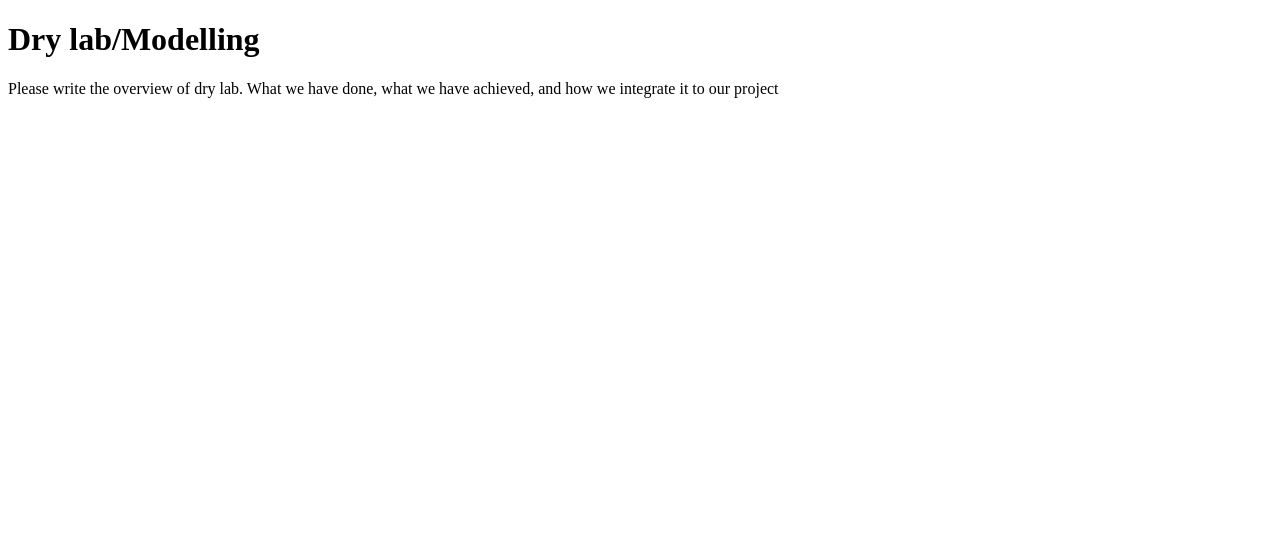
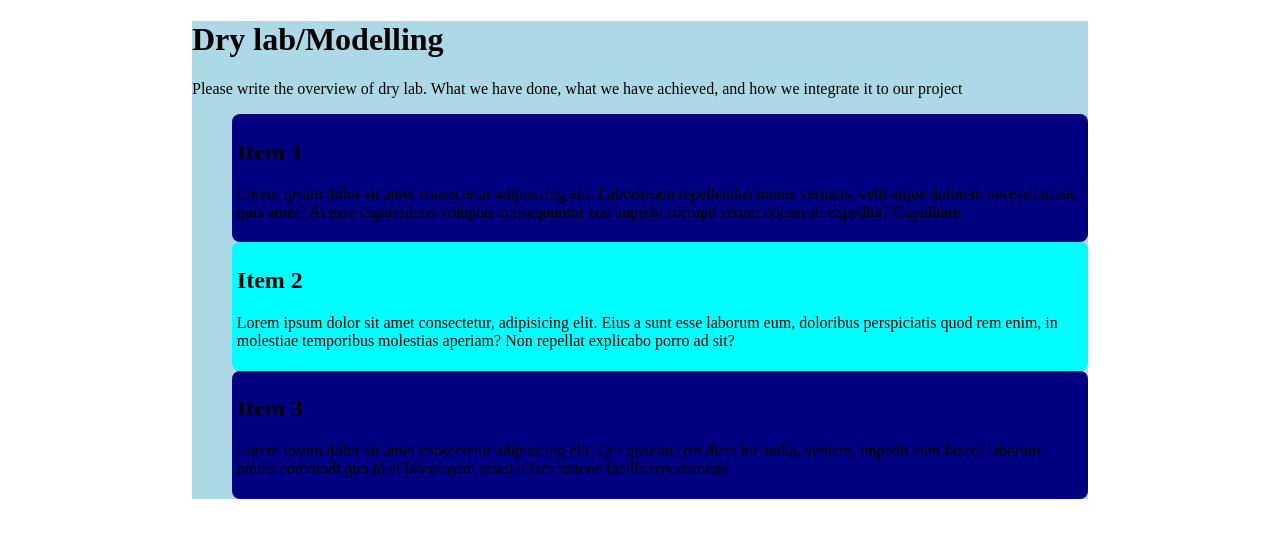
Before and after one commit to ConflictedYoghurt/iGEM, a plain HTML site: page Template2/index.html in a window 1280 px wide. Drawn offline with Linux system fonts and the light colour scheme.

Commit message:
Added basic elements and CSS

```diff
--- /dev/null
+++ b/Template2/css/styles.css
@@ -0,0 +1,29 @@
+body {
+    margin: 0;
+}
+
+.container {
+    width: 100%;
+    background-color: white;
+}
+
+.content {
+    width: 70%;
+    margin: 0 auto;
+    background-color: lightblue;
+}
+.topic_list {
+    list-style-type: none;
+}
+.items {
+    margin: 0;
+    padding: 0.3rem;
+    border-radius: 0.5rem;
+}
+.items:nth-child(odd) {
+    background-color: navy;
+}
+
+.items:nth-child(even) {
+    background-color: aqua;
+}
--- a/Template2/index.html
+++ b/Template2/index.html
@@ -4,6 +4,7 @@
 	<meta charset="utf-8">
 	<meta name="viewport" content="width=device-width, initial-scale=1">
 	<title>Template 2</title>
+    <link rel="stylesheet" type="text/css" href="css/styles.css">
 </head>
 <body>
 
@@ -15,14 +16,25 @@
                 What we have done, what we have achieved,
                 and how we integrate it to our project</p>
         </div>
+        <ul class="topic_list">
+            <li class="items">
+                <h2>Item 1</h2>
+                <p>Lorem ipsum dolor sit amet consectetur adipisicing elit. Laboriosam repellendus minus veritatis, velit atque dolorem necessitatibus quis amet? At esse dignissimos voluptas consequuntur eos impedit corrupti rerum obcaecati expedita? Cupiditate.</p>
+            </li>
 
-        <div class="items">
-            <h1></h1>
-        </div>
+            <li class="items">
+                <h2>Item 2</h2>
+                <p>Lorem ipsum dolor sit amet consectetur, adipisicing elit. Eius a sunt esse laborum eum, doloribus perspiciatis quod rem enim, in molestiae temporibus molestias aperiam? Non repellat explicabo porro ad sit?</p>
+            </li>
 
-        <div class="items">
-            <h1></h1>
-        </div>
+            <li class="items">
+                <h2>Item 3</h2>
+                <p>Lorem ipsum dolor sit amet consectetur adipisicing elit. Qui quaerat rem dicta hic nulla, veniam, impedit eum facere laborum omnis commodi quo id et laboriosam quasi ullam ratione facilis repudiandae.</p>
+            </li>
+        </ul>
+    </div>
+    <div class="sidebar">
+
     </div>
 </div>
 </body>
```
